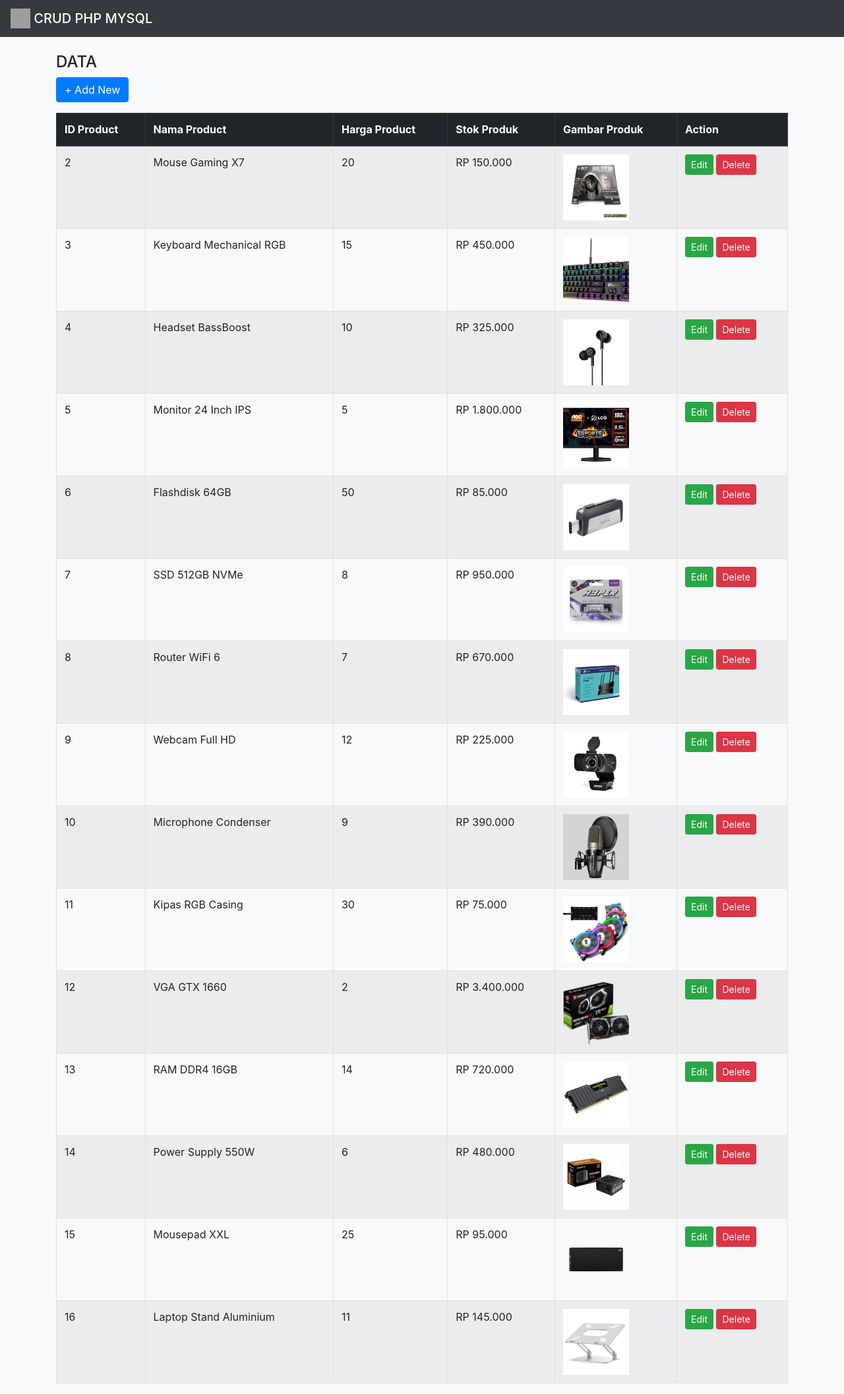
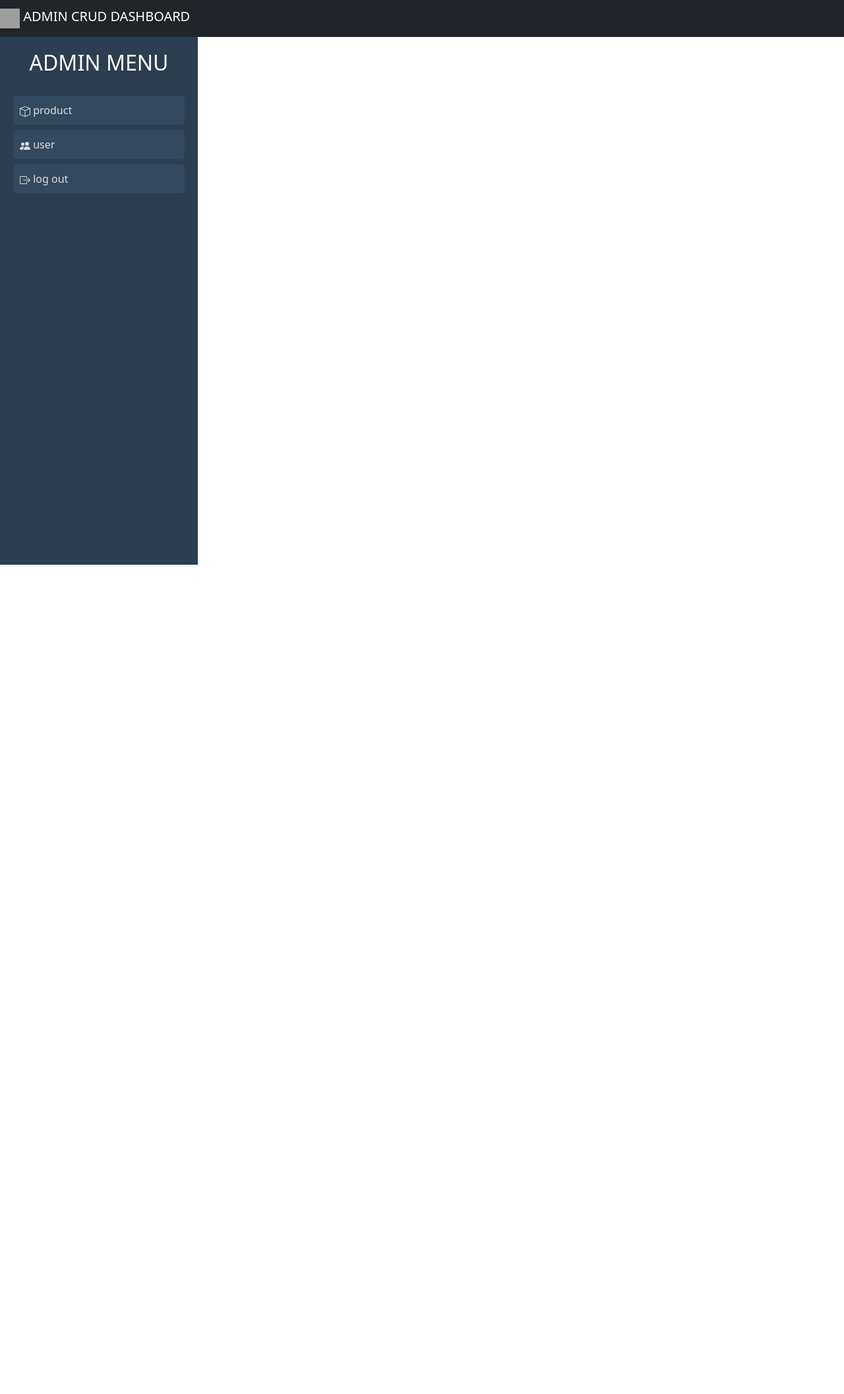
Before and after one commit to KyzaaDev/Mini-Ecommerce, a PHP site: page /pages/admin/dashboard.php in a window 1280 px wide. Shown: the whole page at 66% size. After the commit the page ends 856 px from the top, so only its background shows below. Run offline with PHP 8.4, Linux system fonts and the light colour scheme; data comes from the database, SQL or seed files in the repository; grey boxes are pictures that could not be loaded.

Commit message:
add dashboard for admin

```diff
--- /dev/null
+++ b/assets/css/dashboardstyle.css
@@ -0,0 +1,40 @@
+body {
+
+    font-family: Arial, sans-serif;
+    background: #f4f4f9;
+}
+
+.aside {
+    background-color: #2c3e50;
+    display: flex;
+    flex-direction: column;
+    padding: 20px;
+    height: 100vh;
+    width: 300px;
+}
+
+.aside h2 {
+    color: white;
+    /* margin-top: 15px; */
+    text-align: center;
+}
+
+.naviga {
+    margin-top: 15px;
+}
+
+.naviga a {
+        display: block;
+    padding: 10px;
+    margin: 8px 0;
+    background: #34495e;
+    color: #ddd;
+    text-decoration: none;
+    border-radius: 5px;
+    transition: 0.3s;
+}
+
+.naviga a:hover {
+    background: #1abc9c;
+    color: white;
+}
--- a/pages/admin/dashboard.php
+++ b/pages/admin/dashboard.php
@@ -4,59 +4,19 @@
     <meta charset="UTF-8">
     <meta name="viewport" content="width=device-width, initial-scale=1.0">
     <title>CRUD PHP MYSQL</title>
-    <link rel="stylesheet" href="https://cdn.jsdelivr.net/npm/bootstrap@4.0.0/dist/css/bootstrap.min.css">
+    <link rel="stylesheet" href="../../assets/css/dashboardstyle.css">
+    <link href="https://cdn.jsdelivr.net/npm/bootstrap@5.2.3/dist/css/bootstrap.min.css" rel="stylesheet">
 </head>
-<body class="bg-light">
-
-    <!-- Navbar -->
+<body>
+    <!-- HEADER ADMIN -->
     <nav class="navbar navbar-dark bg-dark">
         <span class="navbar-brand mb-0 h1">
             <img src="https://img.icons8.com/color/48/000000/php.png" width="30" height="30" class="d-inline-block align-top" alt="">
-            CRUD PHP MYSQL
+            ADMIN CRUD DASHBOARD
         </span>
     </nav>
 
-    <!-- Container -->
-    <div class="container mt-4">
-        <h4>DATA</h4>
-        <button class="btn btn-primary mb-3">+ Add New</button>
-
-
-        <table class="table table-bordered table-striped">
-
-            <!-- AMBIL DATA PRODUK -->
-            <?php include("../../controllers/produk.php");
-            $products = produkList();?>
-
-            <thead class="thead-dark">
-                <tr>
-                    <th>ID Product</th>
-                    <th>Nama Product</th>
-                    <th>Harga Product</th>
-                    <th>Stok Produk</th>
-                    <th>Gambar Produk</th>
-                    <th>Action</th>
-                </tr>
-            </thead>
-            <tbody>
-                <?php foreach($products as $product) : ?>
-                <tr>
-                    <td><?= $product["id"]; ?></td>
-                    <td><?= $product["nama_product"]; ?></td>
-                    <td><?= $product["stok"]; ?></td>
-                    <td>RP <?= number_format($product["harga"], 0, ",","."); ?></td>
-                    <td>
-                        <img src='../../assets/images/<?= $product["pic"]?>' alt="gambar ngga ada nihh" style="width: 100px; height: 100px; object-fit: cover;">
-                    </td>
-                    <td>
-                        <button class="btn btn-success btn-sm">Edit</button>
-                        <button class="btn btn-danger btn-sm">Delete</button>
-                    </td>
-                </tr>
-                <?php endforeach; ?>
-            </tbody>
-        </table>
-    </div>
-
+        <!-- SIDEBAR -->
+        <?php include("includes/sidebar.php") ?>
 </body>
 </html>
--- /dev/null
+++ b/pages/admin/includes/sidebar.php
@@ -0,0 +1,23 @@
+<aside class="aside">
+    <h2>ADMIN MENU</h2>
+    <nav class="naviga">
+        <a href="../admin/products.php">
+            <svg xmlns="http://www.w3.org/2000/svg" width="16" height="16" fill="currentColor" class="bi bi-box" viewBox="0 0 16 16">
+                <path d="M8.186 1.113a.5.5 0 0 0-.372 0L1.846 3.5 8 5.961 14.154 3.5zM15 4.239l-6.5 2.6v7.922l6.5-2.6V4.24zM7.5 14.762V6.838L1 4.239v7.923zM7.443.184a1.5 1.5 0 0 1 1.114 0l7.129 2.852A.5.5 0 0 1 16 3.5v8.662a1 1 0 0 1-.629.928l-7.185 2.874a.5.5 0 0 1-.372 0L.63 13.09a1 1 0 0 1-.63-.928V3.5a.5.5 0 0 1 .314-.464z"/>
+        </svg>
+            product
+        </a>
+        <a href="http://">
+            <svg xmlns="http://www.w3.org/2000/svg" width="16" height="16" fill="currentColor" class="bi bi-people-fill" viewBox="0 0 16 16">
+                <path d="M7 14s-1 0-1-1 1-4 5-4 5 3 5 4-1 1-1 1zm4-6a3 3 0 1 0 0-6 3 3 0 0 0 0 6m-5.784 6A2.24 2.24 0 0 1 5 13c0-1.355.68-2.75 1.936-3.72A6.3 6.3 0 0 0 5 9c-4 0-5 3-5 4s1 1 1 1zM4.5 8a2.5 2.5 0 1 0 0-5 2.5 2.5 0 0 0 0 5"/>
+            </svg>
+            user
+        </a>
+        <a href="http://">
+            <svg xmlns="http://www.w3.org/2000/svg" width="16" height="16" fill="currentColor" class="bi bi-box-arrow-right" viewBox="0 0 16 16">
+                <path fill-rule="evenodd" d="M10 12.5a.5.5 0 0 1-.5.5h-8a.5.5 0 0 1-.5-.5v-9a.5.5 0 0 1 .5-.5h8a.5.5 0 0 1 .5.5v2a.5.5 0 0 0 1 0v-2A1.5 1.5 0 0 0 9.5 2h-8A1.5 1.5 0 0 0 0 3.5v9A1.5 1.5 0 0 0 1.5 14h8a1.5 1.5 0 0 0 1.5-1.5v-2a.5.5 0 0 0-1 0z"/>
+                <path fill-rule="evenodd" d="M15.854 8.354a.5.5 0 0 0 0-.708l-3-3a.5.5 0 0 0-.708.708L14.293 7.5H5.5a.5.5 0 0 0 0 1h8.793l-2.147 2.146a.5.5 0 0 0 .708.708z"/>
+            </svg>
+            log out</a>
+    </nav>
+</aside>
```
Also changed, not shown: pages/admin/products.php (added, +11 -0 lines).
